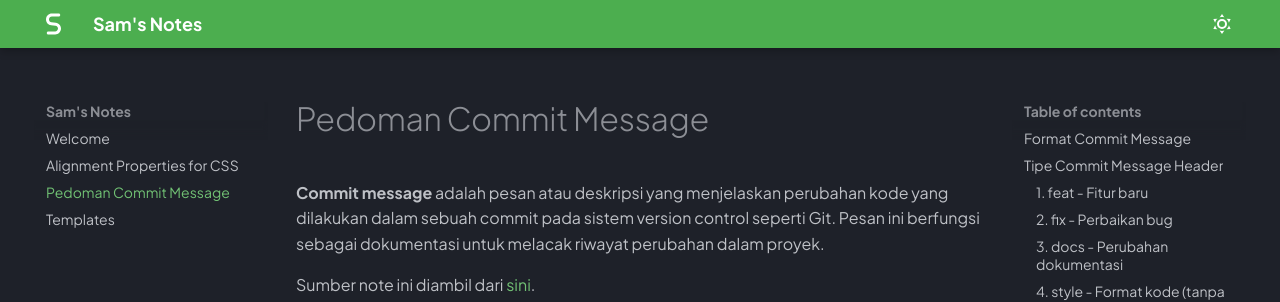
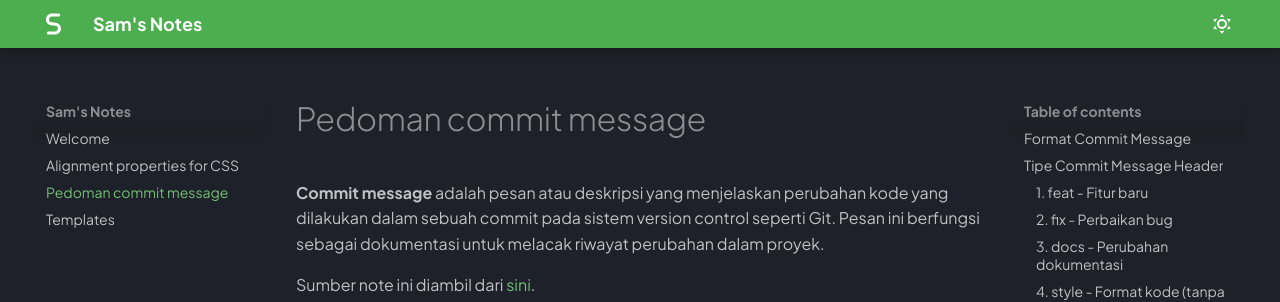
Before and after one commit to sampm092/my-notes, an MkDocs documentation site: the page built from docs/commit-m.md, in a window 1280 px wide and 900 px high. Shown: the top 302 px of the window. Built offline with MkDocs 1.6.1 and Material for MkDocs 9.7.7, drawn with Linux system fonts in a browser that asks for light colours; some of the changed text lies outside the part shown.

Commit message:
fix: standardize header capitalization in documentation files

```diff
--- a/docs/commit-m.md
+++ b/docs/commit-m.md
@@ -1,4 +1,4 @@
-# Pedoman Commit Message
+# Pedoman commit message
 
 **Commit message** adalah pesan atau deskripsi yang menjelaskan perubahan kode yang dilakukan dalam sebuah commit pada sistem version control seperti Git. Pesan ini berfungsi sebagai dokumentasi untuk melacak riwayat perubahan dalam proyek.
 
```
Also changed, not shown: docs/alignmentcss.md (+1 -1 lines).
